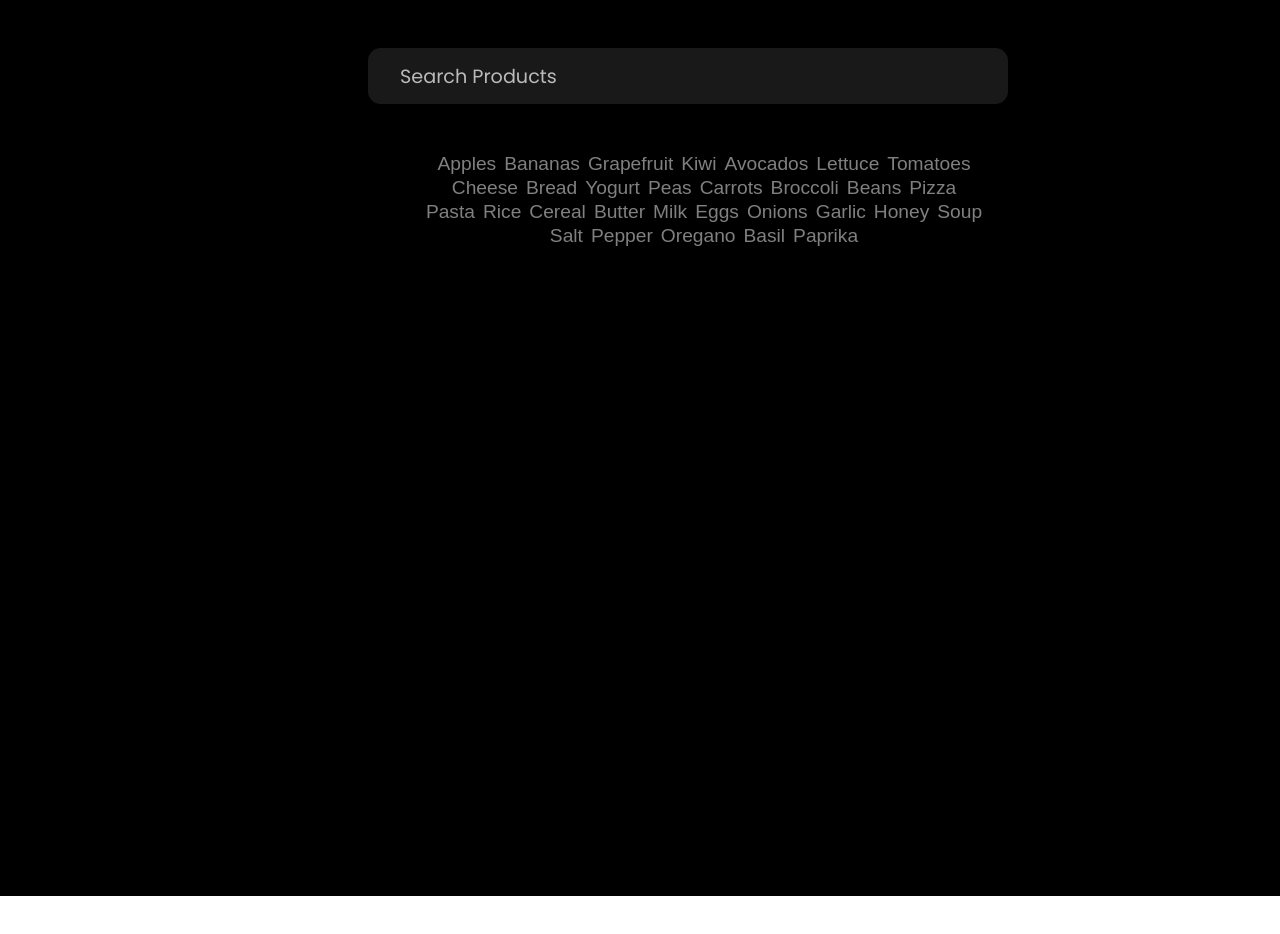
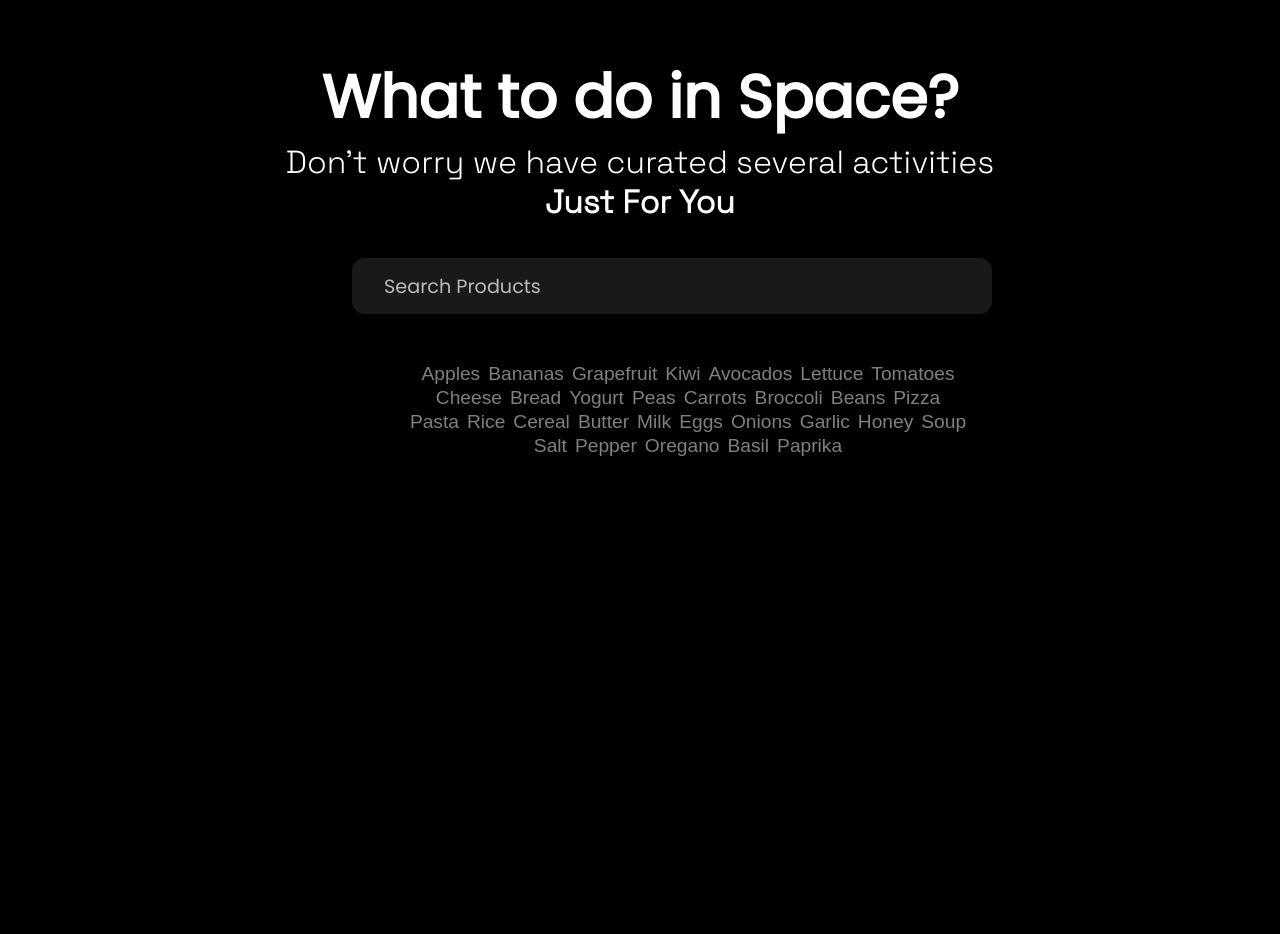
Before and after one commit to sushilbhattarai45/Aantaryaan, a React (Create React App) app in the folder aantaryaan/: page /activities in a window 1280 px wide. Shown: the top 934 px of the page. Before the commit the page ends 896 px from the top, so only its background shows below. Built offline with nearby package versions, Linux system fonts and the light colour scheme; a web font is replaced by a local one.

Commit message:
Search Page

```diff
--- a/aantaryaan/src/components/SearchBar.css
+++ b/aantaryaan/src/components/SearchBar.css
@@ -32,9 +32,9 @@
 
 #product-search {
   font-family: "Poppins";
-  font-weight: 100;
   font-size: 1.2rem;
   color: white;
+  font-weight: 100;
   width: 100%;
   height: 100%;
   padding: 0 0 0 1rem;
--- a/aantaryaan/src/pages/ActivitiesPage.js
+++ b/aantaryaan/src/pages/ActivitiesPage.js
@@ -40,15 +40,65 @@ const ActivitiesPage = () => {
         minHeight: "100vh",
         position: "relative",
         backgroundColor: "black",
-        padding: "48px",
+        padding: "32px",
         display: "block",
         //   overflowX: "hidden",
       }}
     >
-        <div>
+      <div
+        className="textContaainer"
+        style={{
+          marginTop:  '20px',
 
-        </div>
+          width: "100%",
+          position: "relative",
+          textAlign: "center",
+          flex: 1,
+          justifyContent: "center",
+          alignSelf: "center",
+          alignItems: "center",
+        }}
+      >
+        <span
+          style={{
+            textAlign: "center",
+            color: "white",
+            fontSize: "60px",
+            fontFamily: "Poppins",
+            fontWeight: "bold",
+          }}
+        >
+          What to do in Space?
+        </span>
+        <br />
+        <span
+          style={{
+            textAlign: "center",
+            color: "white",
+            fontSize: "32px",
+            fontWeight: 400,
+            fontFamily: "Space Grotesk",
+          }}
+        >
+          Don’t worry we have curated several activities
+        </span>
+        <br/>
+        <span
+          style={{
+            textAlign: "center",
+            color: "white",
+            fontSize: "32px",
+            fontWeight: 800,
+            fontFamily: "Space Grotesk",
+          }}
+        >
+          Just For You
+        </span>
+      </div>
+      <div style={{marginTop:'36px'}}>
+
       <SearchBar products={products} />
+      </div>
     </div>
   );
 };
```
